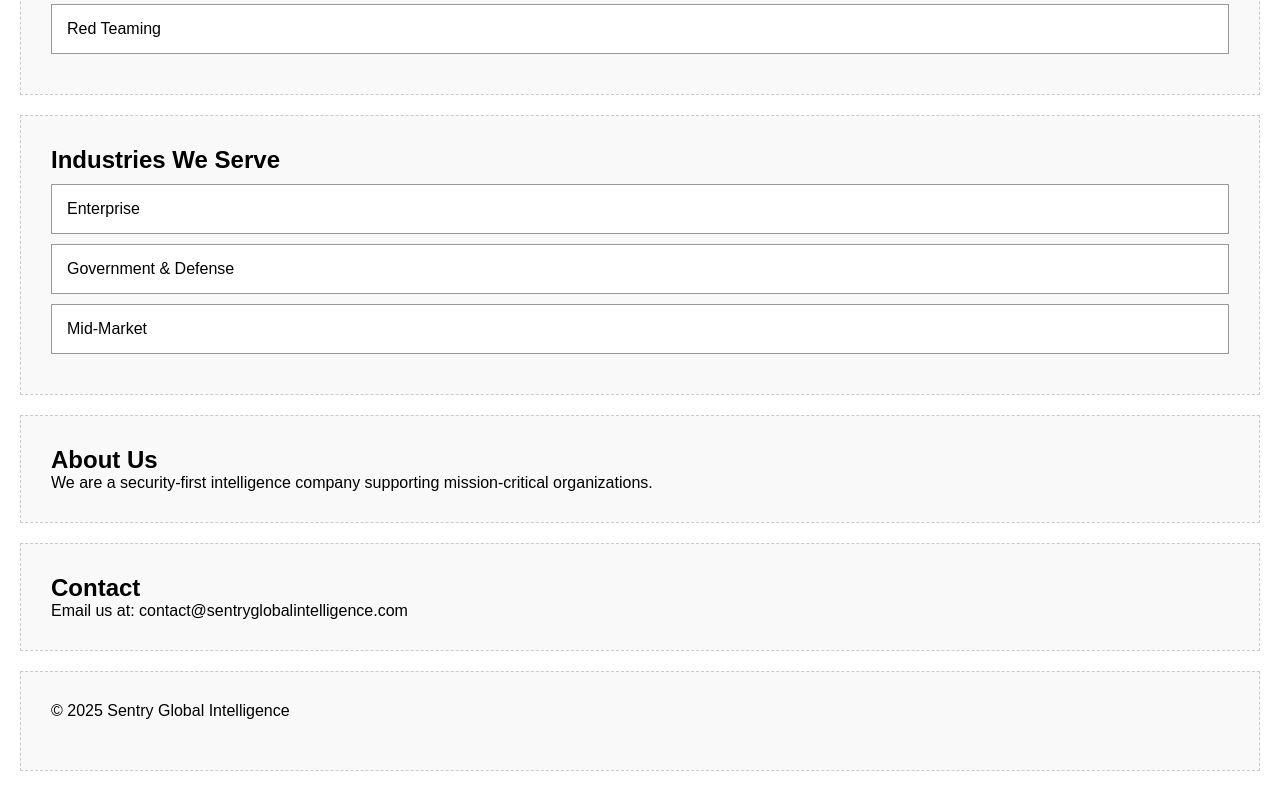
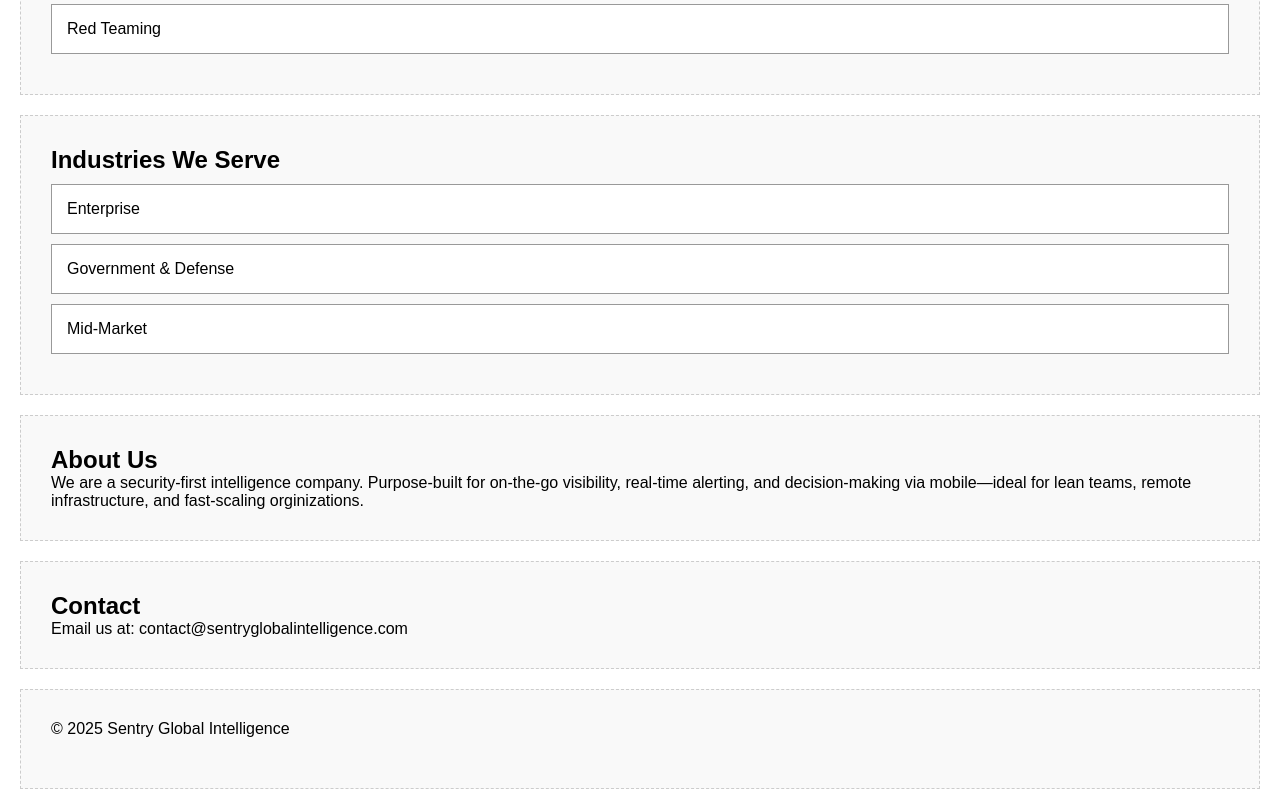
Before and after one commit to Pkmnbvc/WireframeSGI, a plain HTML site: page index.html in a window 1280 px wide. Shown: the part 576-1368 px from the top of the page. Drawn offline with Linux system fonts and the light colour scheme.

Commit message:
Landing page

```diff
--- a/index.html
+++ b/index.html
@@ -38,7 +38,7 @@
 
 <div class="section about">
   <h2>About Us</h2>
-  <p>We are a security-first intelligence company supporting mission-critical organizations.</p>
+  <p>We are a security-first intelligence company. Purpose-built for on-the-go visibility, real-time alerting, and decision-making via mobile—ideal for lean teams, remote infrastructure, and fast-scaling orginizations.</p>
 </div>
 
 <div class="section contact">
```
